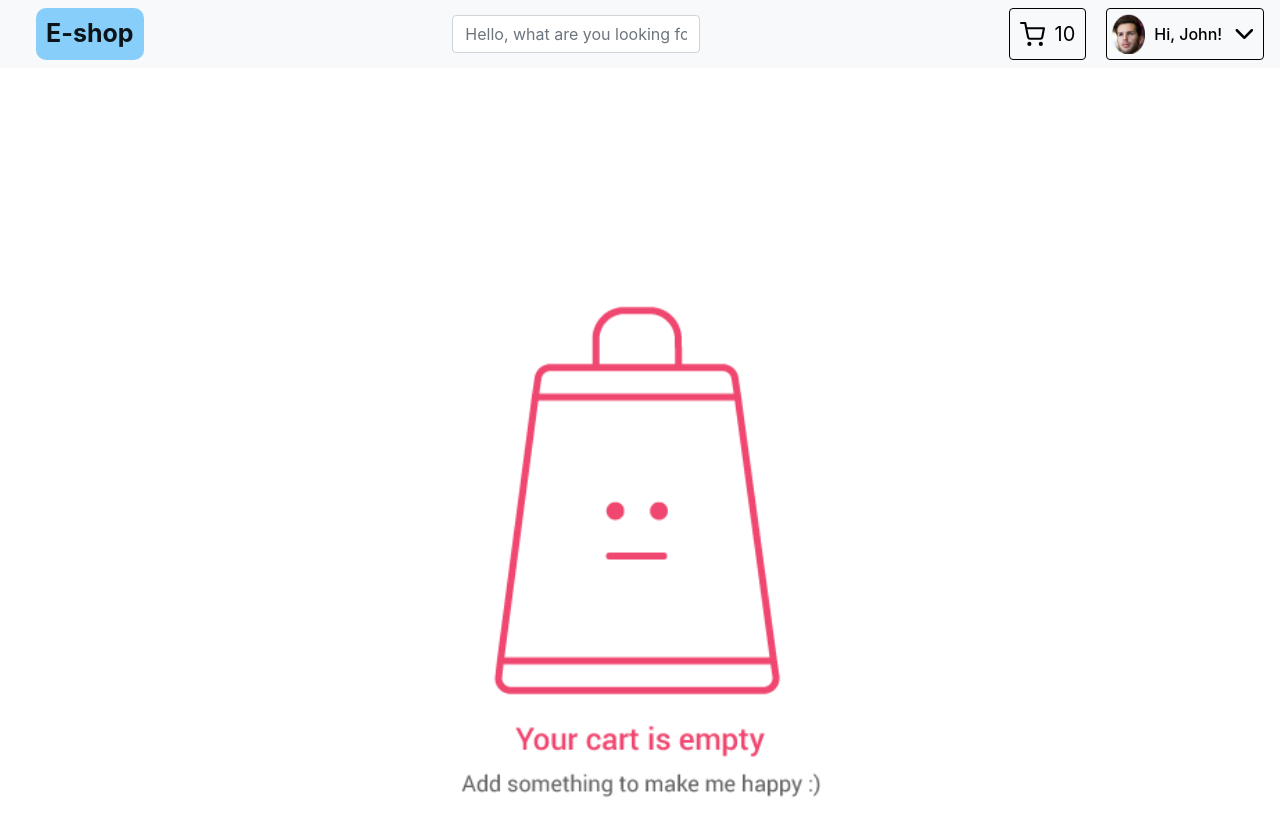
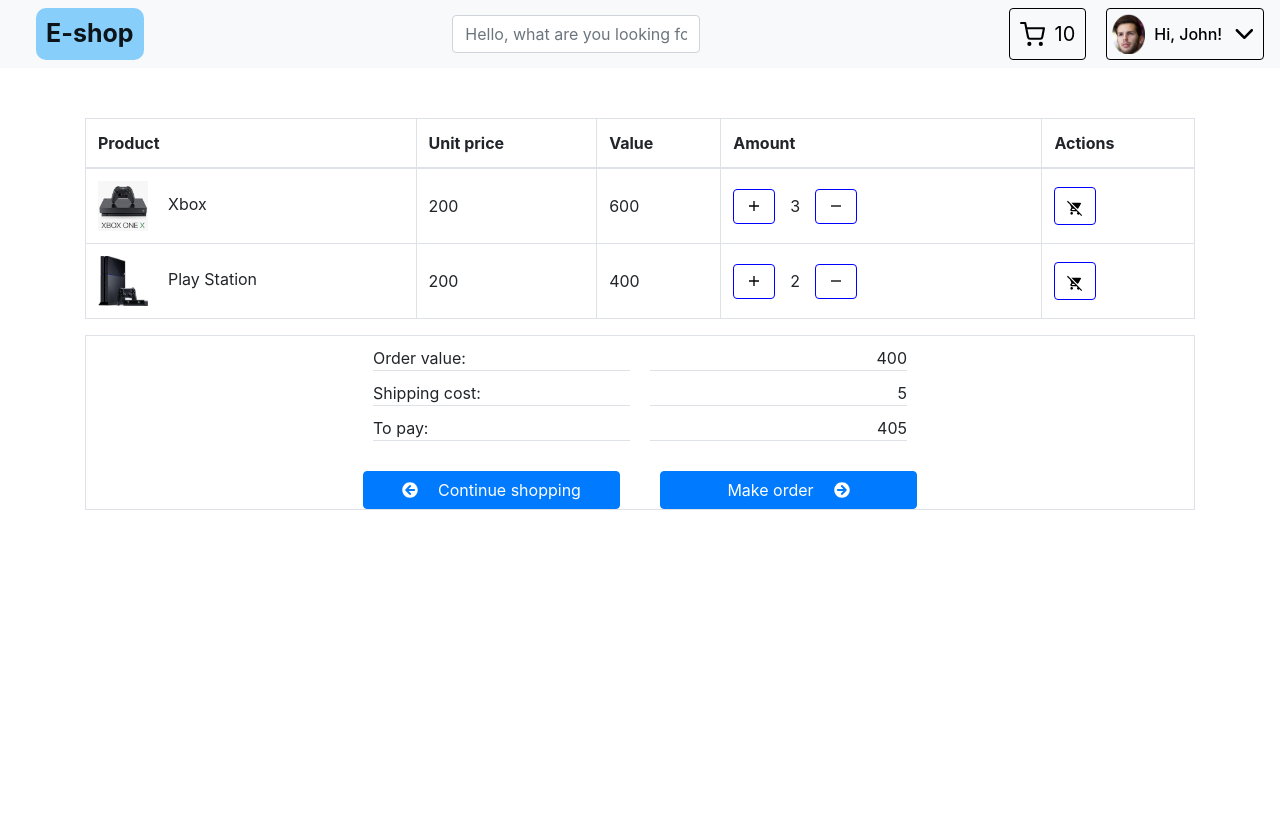
Before and after one commit to Xandreww/e-shop, a React (Create React App) app: page /cart in a window 1280 px wide. Shown: the top 836 px of the page. After the commit the page ends 800 px from the top, so only its background shows below. Built offline with nearby package versions, Linux system fonts and the light colour scheme.

Commit message:
add updateValue

```diff
--- a/src/components/views/Cart/Cart.js
+++ b/src/components/views/Cart/Cart.js
@@ -24,9 +24,13 @@
     this.props.removeFromCart(product.id);
   };
 
+  updateValue = (product) => {
+    return product.price * product.amount;
+  };
+
   render() {
     const { products } = this.props;
-    const { removeFromCartHandler } = this;
+    const { removeFromCartHandler, updateValue } = this;
 
     return (
       <div className={styles.root}>
@@ -50,7 +54,7 @@
                       {product.name}
                     </td>
                     <td className={styles.td}>{product.price}</td>
-                    <td className={styles.td}>{product.price}</td>
+                    <td className={styles.td}>{updateValue(product)}</td>
                     <td className={styles.td}>
                       <AddRemoveButton product={product} />
                     </td>
--- a/src/redux/initialState.js
+++ b/src/redux/initialState.js
@@ -156,38 +156,38 @@
       },
     ],
     cart: [
-      // {
-      //   id: '1',
-      //   name: 'Xbox',
-      //   image: xbox,
-      //   available: true,
-      //   price: 200,
-      //   amount: 3,
-      //   descriptionShort: `Lorem ipsum dolor sit amet, consectetur adipiscing elit. Morbi sit amet nibh id ex sollicitudin tincidunt. Vestibulum ante ipsum
-      //   primis in faucibus orci luctus et ultrices posuere cubilia Curae; Vivamus sit amet sem nec turpis consectetur pellentesque non
-      //   id sem.`,
-      //   descriptionFull: `Lorem ipsum dolor sit amet, consectetur adipiscing elit. Morbi sit amet nibh id ex sollicitudin tincidunt. Vestibulum ante ipsum
-      //   primis in faucibus orci luctus et ultrices posuere cubilia Curae; Vivamus sit amet sem nec turpis consectetur pellentesque non
-      //   id sem. Nam et pellentesque dui. Nunc facilisis porta leo, sit amet sollicitudin tellus. Ut bibendum scelerisque tortor, ut
-      //   lacinia arcu dignissim eget. Vestibulum suscipit massa vitae enim porta elementum. Pellentesque non mi id arcu cursus posuere
-      //   vel vitae erat.`,
-      // },
-      // {
-      //   id: '2',
-      //   name: 'Play Station',
-      //   image: ps,
-      //   available: true,
-      //   price: 200,
-      //   amount: 2,
-      //   descriptionShort: `Lorem ipsum dolor sit amet, consectetur adipiscing elit. Morbi sit amet nibh id ex sollicitudin tincidunt. Vestibulum ante ipsum
-      //   primis in faucibus orci luctus et ultrices posuere cubilia Curae; Vivamus sit amet sem nec turpis consectetur pellentesque non
-      //   id sem.`,
-      //   descriptionFull: `Lorem ipsum dolor sit amet, consectetur adipiscing elit. Morbi sit amet nibh id ex sollicitudin tincidunt. Vestibulum ante ipsum
-      //   primis in faucibus orci luctus et ultrices posuere cubilia Curae; Vivamus sit amet sem nec turpis consectetur pellentesque non
-      //   id sem. Nam et pellentesque dui. Nunc facilisis porta leo, sit amet sollicitudin tellus. Ut bibendum scelerisque tortor, ut
-      //   lacinia arcu dignissim eget. Vestibulum suscipit massa vitae enim porta elementum. Pellentesque non mi id arcu cursus posuere
-      //   vel vitae erat.`,
-      // },
+      {
+        id: '1',
+        name: 'Xbox',
+        image: xbox,
+        available: true,
+        price: 200,
+        amount: 3,
+        descriptionShort: `Lorem ipsum dolor sit amet, consectetur adipiscing elit. Morbi sit amet nibh id ex sollicitudin tincidunt. Vestibulum ante ipsum
+        primis in faucibus orci luctus et ultrices posuere cubilia Curae; Vivamus sit amet sem nec turpis consectetur pellentesque non
+        id sem.`,
+        descriptionFull: `Lorem ipsum dolor sit amet, consectetur adipiscing elit. Morbi sit amet nibh id ex sollicitudin tincidunt. Vestibulum ante ipsum
+        primis in faucibus orci luctus et ultrices posuere cubilia Curae; Vivamus sit amet sem nec turpis consectetur pellentesque non
+        id sem. Nam et pellentesque dui. Nunc facilisis porta leo, sit amet sollicitudin tellus. Ut bibendum scelerisque tortor, ut
+        lacinia arcu dignissim eget. Vestibulum suscipit massa vitae enim porta elementum. Pellentesque non mi id arcu cursus posuere
+        vel vitae erat.`,
+      },
+      {
+        id: '2',
+        name: 'Play Station',
+        image: ps,
+        available: true,
+        price: 200,
+        amount: 2,
+        descriptionShort: `Lorem ipsum dolor sit amet, consectetur adipiscing elit. Morbi sit amet nibh id ex sollicitudin tincidunt. Vestibulum ante ipsum
+        primis in faucibus orci luctus et ultrices posuere cubilia Curae; Vivamus sit amet sem nec turpis consectetur pellentesque non
+        id sem.`,
+        descriptionFull: `Lorem ipsum dolor sit amet, consectetur adipiscing elit. Morbi sit amet nibh id ex sollicitudin tincidunt. Vestibulum ante ipsum
+        primis in faucibus orci luctus et ultrices posuere cubilia Curae; Vivamus sit amet sem nec turpis consectetur pellentesque non
+        id sem. Nam et pellentesque dui. Nunc facilisis porta leo, sit amet sollicitudin tellus. Ut bibendum scelerisque tortor, ut
+        lacinia arcu dignissim eget. Vestibulum suscipit massa vitae enim porta elementum. Pellentesque non mi id arcu cursus posuere
+        vel vitae erat.`,
+      },
     ],
     loading: {
       active: false,
```
